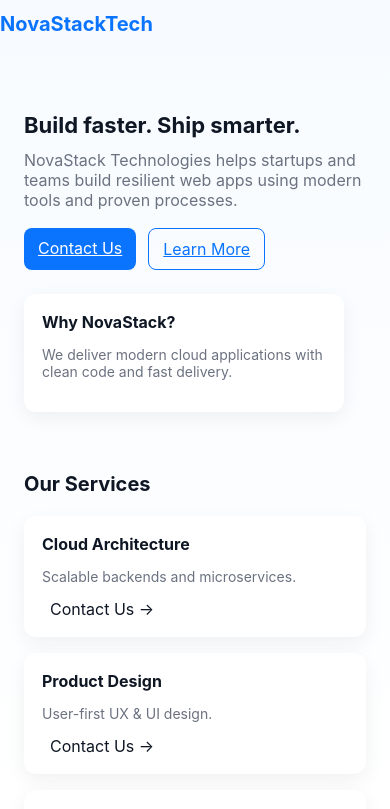
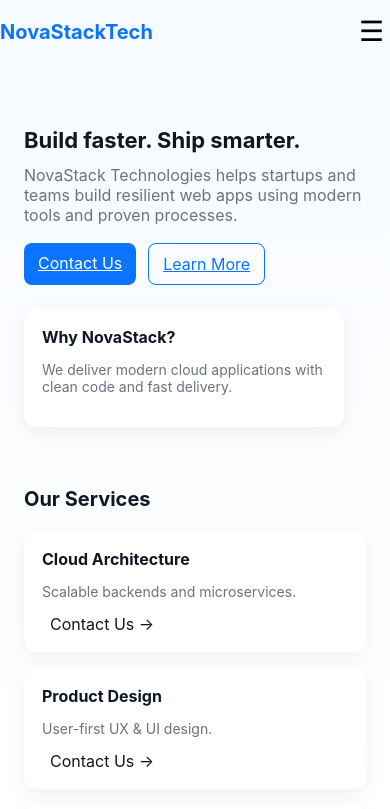
Before and after one commit to HaiderAliHosen/novastack, a React (Vite) app: page / in a window 390 px wide. Shown: the top 809 px of the page. Built offline with nearby package versions, Linux system fonts and the light colour scheme.

Commit message:
refactor(navbar): improve responsiveness, add mobile menu * Introduced toggle-based mobile navigation * Replaced static links with flexible responsive structure * Fixed spacing and alignment for small screens

```diff
--- a/src/components/Navbar.jsx
+++ b/src/components/Navbar.jsx
@@ -1,8 +1,9 @@
-import React from 'react'
+import React, { useState } from 'react'
 import { Link, useLocation } from 'react-router-dom'
 
 export default function Navbar(){
   const loc = useLocation()
+  const [menuOpen, setMenuOpen] = useState(false)
 
   const isActive = (path) => loc.pathname === path
 
@@ -13,32 +14,32 @@ export default function Navbar(){
         NovaStack<span style={{ color: '#0b74ff' }}>Tech</span>
       </Link>
 
-      <nav className="nav-links" aria-label="Main Navigation">
-        <Link
-          className={`link ${isActive('/') ? 'active' : ''}`}
-          to="/"
-        >
+      {/* Hamburger Icon */}
+      <button
+        className="hamburger"
+        onClick={() => setMenuOpen(!menuOpen)}
+      >
+        ☰
+      </button>
+
+      <nav className={`nav-links ${menuOpen ? "open" : ""}`} aria-label="Main Navigation">
+        <Link className={`link ${isActive('/') ? 'active' : ''}`} to="/" onClick={() => setMenuOpen(false)}>
           Home
         </Link>
 
-        <Link
-          className={`link ${isActive('/about') ? 'active' : ''}`}
-          to="/about"
-        >
+        <Link className={`link ${isActive('/about') ? 'active' : ''}`} to="/about" onClick={() => setMenuOpen(false)}>
           About
         </Link>
 
-        <Link
-          className={`link ${isActive('/contact') ? 'active' : ''}`}
-          to="/contact"
-        >
+        <Link className={`link ${isActive('/contact') ? 'active' : ''}`} to="/contact" onClick={() => setMenuOpen(false)}>
           Contact
         </Link>
 
-        <a className="link btn secondary" href="/contact" style={{ marginLeft: 12 }}>
+        <a className="link btn secondary" href="/contact" onClick={() => setMenuOpen(false)}>
           Get Started
         </a>
       </nav>
+
     </header>
   )
 }
--- a/src/index.css
+++ b/src/index.css
@@ -15,11 +15,59 @@ body{
 .container{
   width:100%;max-width:1100px;margin:0 auto;padding:24px;
 }
-.nav{
-  display:flex;align-items:center;justify-content:space-between;padding:12px 0;
+
+/* Base navbar layout */
+.nav {
+  display: flex;
+  justify-content: space-between;
+  align-items: center;
+  padding: 14px 0;
 }
+
+/* Desktop nav links */
+.nav-links {
+  display: flex;
+  gap: 20px;
+  align-items: center;
+}
+
+/* Hide hamburger on desktop */
+.hamburger {
+  display: none;
+  background: none;
+  border: none;
+  font-size: 28px;
+  cursor: pointer;
+}
+
+/* Mobile Styles */
+@media (max-width: 768px) {
+  /* Show hamburger */
+  .hamburger {
+    display: block;
+  }
+
+  /* Hide nav links initially */
+  .nav-links {
+    display: none;
+    flex-direction: column;
+    gap: 16px;
+    position: absolute;
+    top: 60px;
+    right: 20px;
+    background: white;
+    padding: 20px;
+    border-radius: 8px;
+    box-shadow: 0 4px 12px rgba(0,0,0,0.1);
+  }
+
+  /* Show when menuOpen = true */
+  .nav-links.open {
+    display: flex;
+  }
+}
+
 .brand{font-weight:700;color:var(--primary);font-size:20px}
-.nav-links{display:flex;gap:16px;align-items:center}
 a.link{color:var(--dark);text-decoration:none;padding:8px;border-radius:6px}
 a.link:hover{background:#f1f5f9}
 .btn{background:var(--primary);color:white;padding:10px 14px;border-radius:8px;border:none;cursor:pointer}
```
